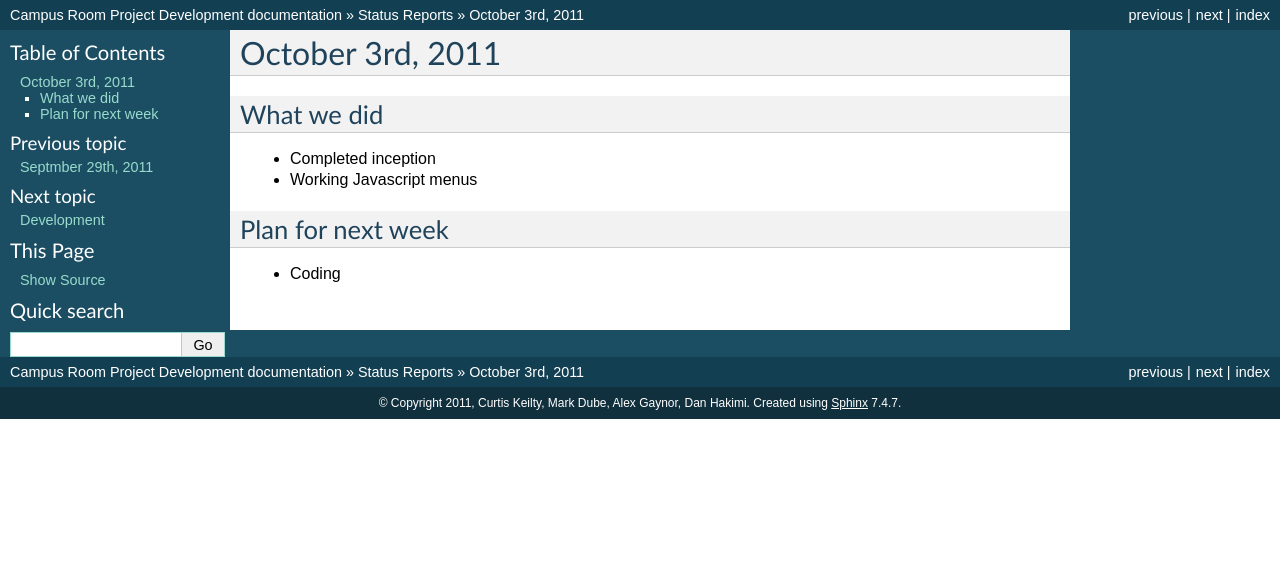
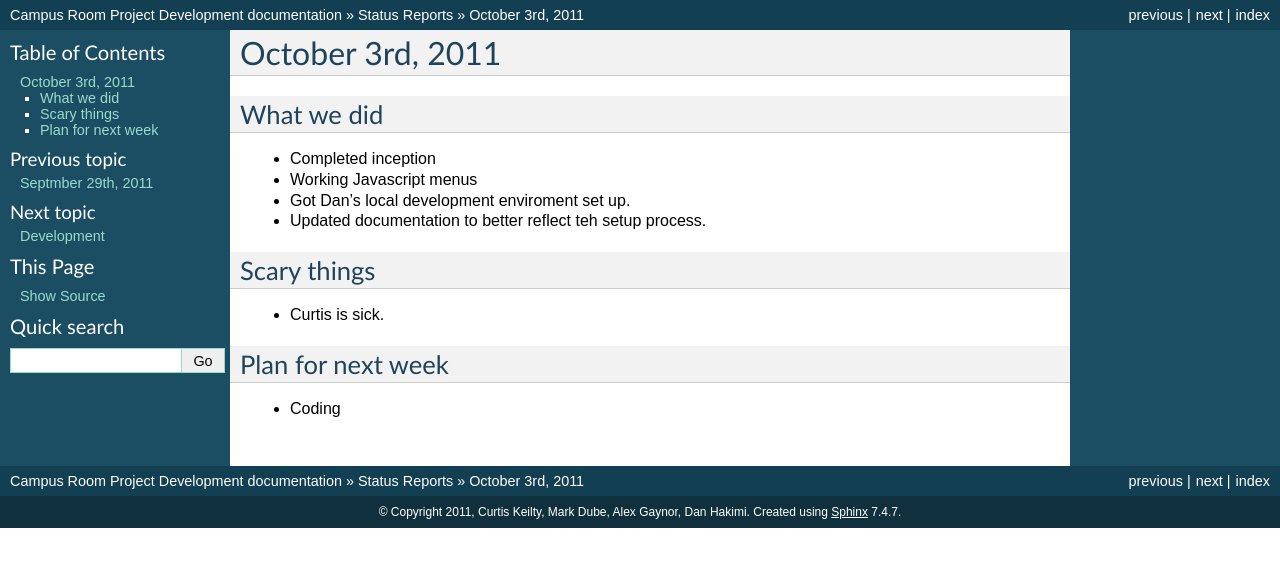
Before and after one commit to DanHakimi/Rooms, a Sphinx documentation site: the page built from docs/status_reports/10_03_11.rst, in a window 1280 px wide. Shown: the top 567 px of the page. Built offline with Sphinx 7.4.7, drawn with Linux system fonts in a browser that asks for light colours.

Commit message:
more for the status report.

```diff
--- a/docs/status_reports/10_03_11.rst
+++ b/docs/status_reports/10_03_11.rst
@@ -6,6 +6,13 @@ What we did
 
 * Completed inception
 * Working Javascript menus
+* Got Dan's local development enviroment set up.
+* Updated documentation to better reflect teh setup process.
+
+Scary things
+------------
+
+* Curtis is sick.
 
 Plan for next week
 ------------------
```
